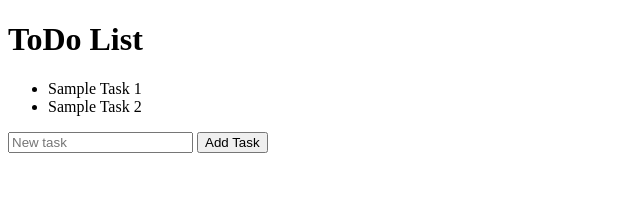
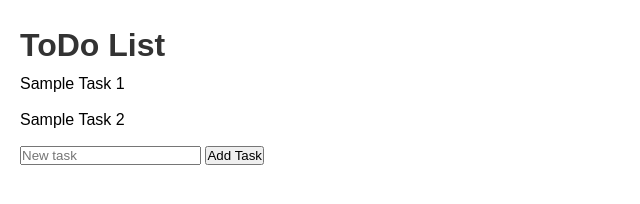
Before and after one commit to alce65/indra-13-10-demo-01, a plain HTML site: page web/todo/index.html in a window 1280 px wide. Shown: the whole page, without its empty margins (0-640 px from the left). Drawn offline with Linux system fonts and the light colour scheme.

Commit message:
Add js and css links to Todo page

```diff
--- a/web/todo/index.html
+++ b/web/todo/index.html
@@ -1,9 +1,11 @@
 <!DOCTYPE html>
 <html lang="en">
   <head>
-  <meta charset="UTF-8">
-  <meta name="viewport" content="width=device-width, initial-scale=1.0">
+    <meta charset="UTF-8" />
+    <meta name="viewport" content="width=device-width, initial-scale=1.0" />
     <title>ToDo List</title>
+    <link rel="stylesheet" href="styles.css" />
+    <script src="app.js" type="module " defer></script>
   </head>
   <body>
     <h1>ToDo List</h1>
@@ -11,7 +13,7 @@
       <li>Sample Task 1</li>
       <li>Sample Task 2</li>
     </ul>
-  <input type="text" id="new-task" placeholder="New task">
+    <input type="text" id="new-task" placeholder="New task" />
     <button id="add-task">Add Task</button>
   </body>
 </html>
```
Lines whose indentation alone changed are shown as unchanged.
